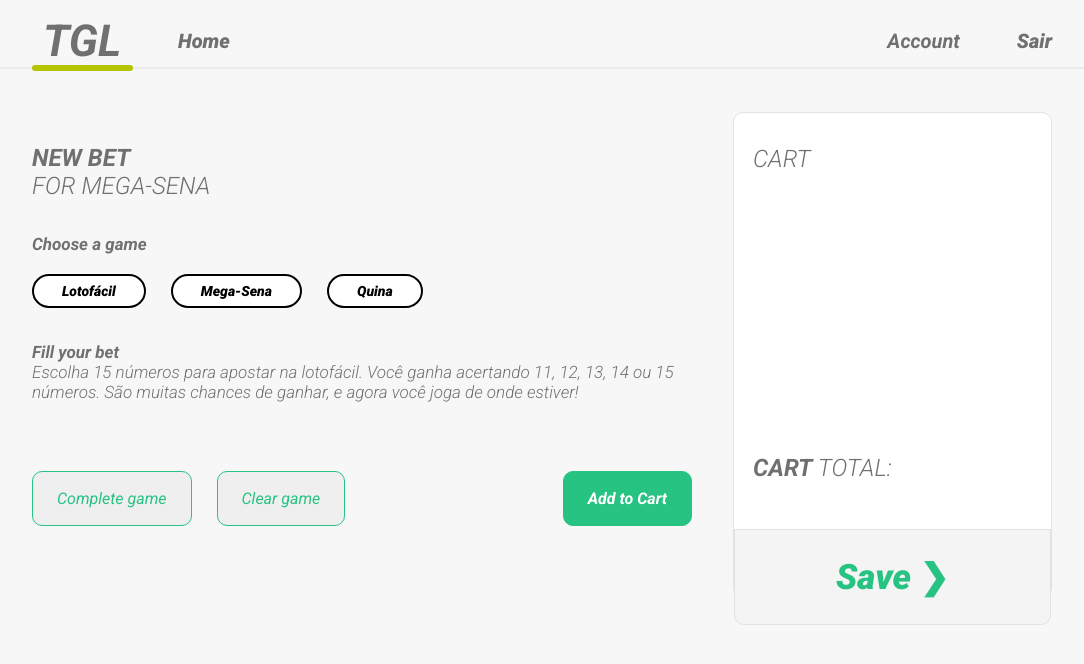
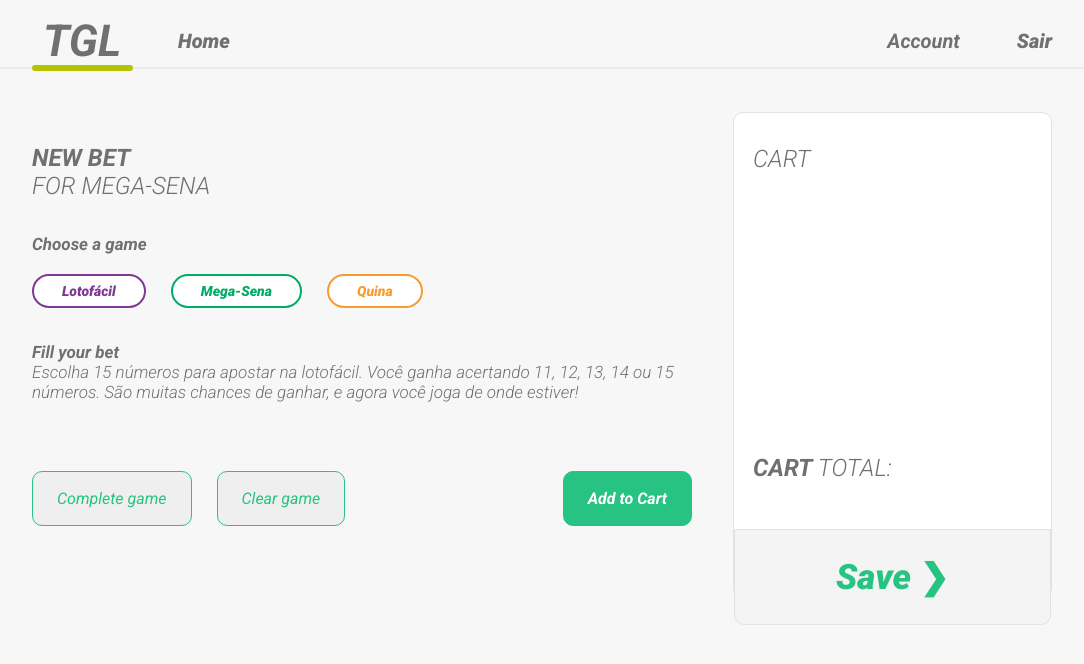
Before and after one commit to JuanCarlosBS/react-tgl, a React (Create React App) app: page /new-bet in a window 1280 px wide. Shown: the top 664 px of the page, without its empty margins (98-1182 px from the left). Built offline with nearby package versions, Linux system fonts and the light colour scheme.

Commit message:
style: style filters

```diff
--- a/src/components/CheckFilter/index.tsx
+++ b/src/components/CheckFilter/index.tsx
@@ -2,9 +2,9 @@
 
 import {CheckBox} from './styles'
 
-const CheckFilter: React.FC<{ onClick: () => void }> = (props) => {
+const CheckFilter: React.FC<{ onClick: () => void, color: string}> = (props) => {
     return (
-            <CheckBox onClick={props.onClick}>{props.children}</CheckBox>
+            <CheckBox onClick={props.onClick} style={{color: props.color, border: `2px solid ${props.color}`}}>{props.children}</CheckBox>
     )
 }
 
--- a/src/pages/NewBet/index.tsx
+++ b/src/pages/NewBet/index.tsx
@@ -55,7 +55,7 @@
                         <TitleGame>Choose a game</TitleGame>
                         <Filters>
                             {DUMMY_GAMES.map((product) =>(
-                                <CheckFilter onClick={handleGame}>{product.type}</CheckFilter>
+                                <CheckFilter onClick={handleGame} color={product.color}>{product.type}</CheckFilter>
                             ))}
                         </Filters>
                         <div>
```
